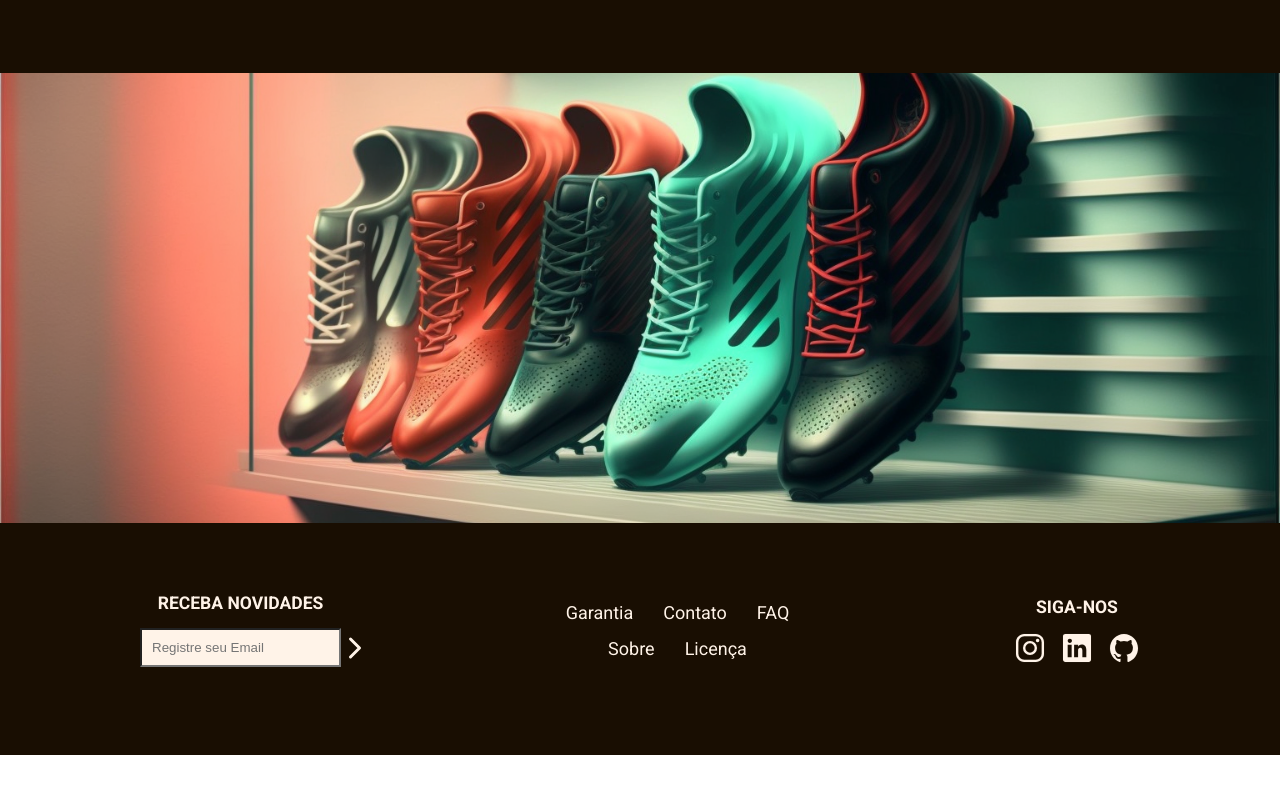
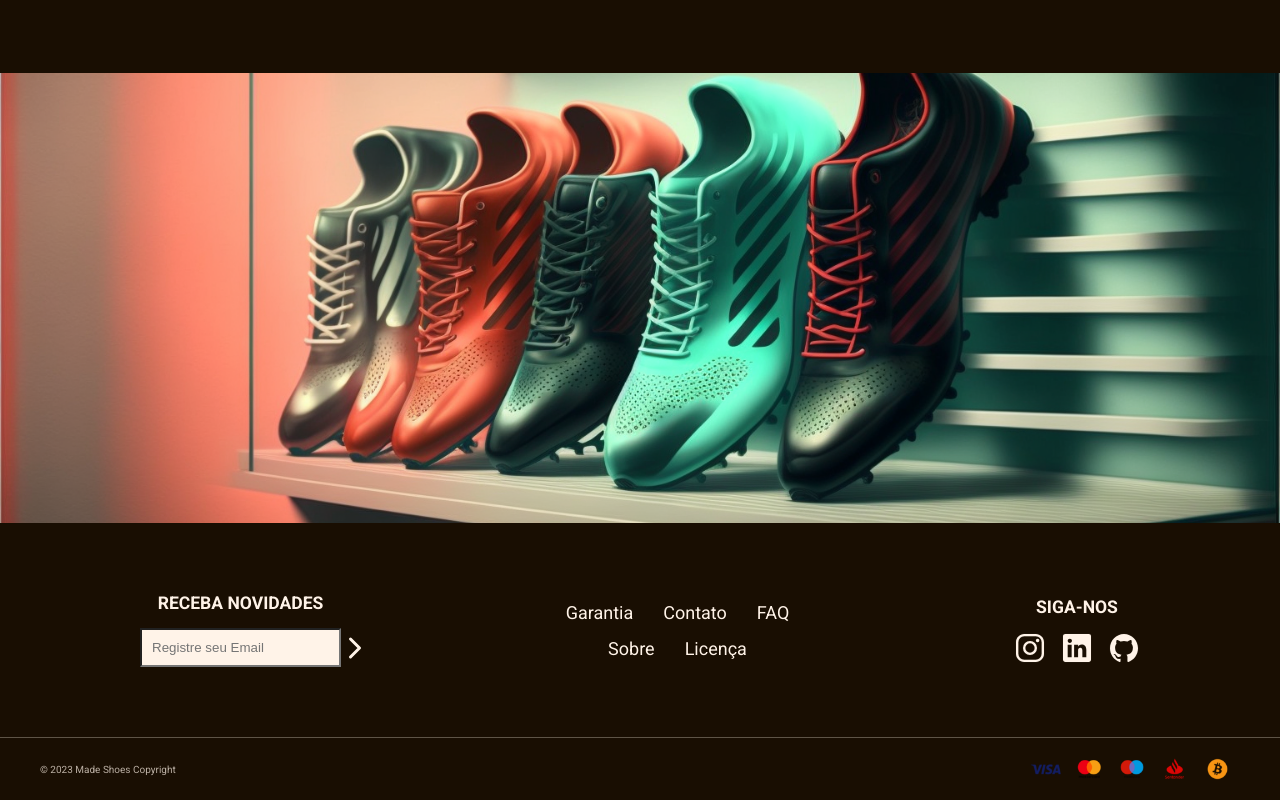
Before and after one commit to vitorMoraes03/front-tenis, a React (Create React App) app: page / in a window 1280 px wide. Shown: the part 1289-2089 px from the top of the page. Before the commit the page ends 2044 px from the top, so only its background shows below. Built offline with nearby package versions, Linux system fonts and the light colour scheme.

Commit message:
layout basics done

```diff
--- a/src/components/Footer/index.js
+++ b/src/components/Footer/index.js
@@ -1,5 +1,6 @@
 import styled from "styled-components";
 import { Link } from "react-router-dom";
+import logosImg from "../../images/logos-credit-card.png"
 
 const StyledFooter = styled.footer`
     color: var(--main-white);
@@ -72,7 +73,20 @@ const StyledFooterMedia = styled.div`
 `
 
 const StyledFooterBottom = styled.div`
+    display: flex;
+    border-top: 1px solid rgba(255,243,232, 0.3);
+    padding: var(--space-small) var(--space-medium);
+    justify-content: space-between;
+    align-items: center;
 
+    p {
+        font-size: var(--font-text);
+        opacity: 0.7;
+    }
+
+    img {
+        height: var(--icons-size);
+    }
 `
 
 export function Footer(){
@@ -108,17 +122,8 @@ export function Footer(){
             </StyledFooterMain>
 
             <StyledFooterBottom>
-                <div>
-                    <p></p>
-                    <p></p>
-                    <p></p>
-                </div>
-                <div>
-                    <p></p>
-                </div>
-                <div>
-                    <img></img>
-                </div>
+                    <p>© 2023 Made Shoes Copyright</p>
+                    <img src={logosImg} alt={"Logos credit card"}/>
             </StyledFooterBottom>
         </StyledFooter>
 
--- a/src/components/Home/index.js
+++ b/src/components/Home/index.js
@@ -30,7 +30,7 @@ const StyledHome = styled.div`
 
 const StyledPromo = styled.div`
     text-align: center;
-    border-top: 1px solid rgb(255,243,232, 0.3);
+    border-top: 1px solid rgba(255,243,232, 0.3);
 
     p {
         padding: 1rem;
@@ -98,7 +98,7 @@ export function Home(){
     return (
         <StyledWrapper>
         <StyledPromo>
-            <p>Entregas grátis a partir de 150 reais</p>
+            <p>Entrega grátis a partir de 150 reais</p>
         </StyledPromo>
         <StyledHome>
         <StyledFeatured>
```
Also changed, not shown: src/images/logos-credit-card.png (added).
